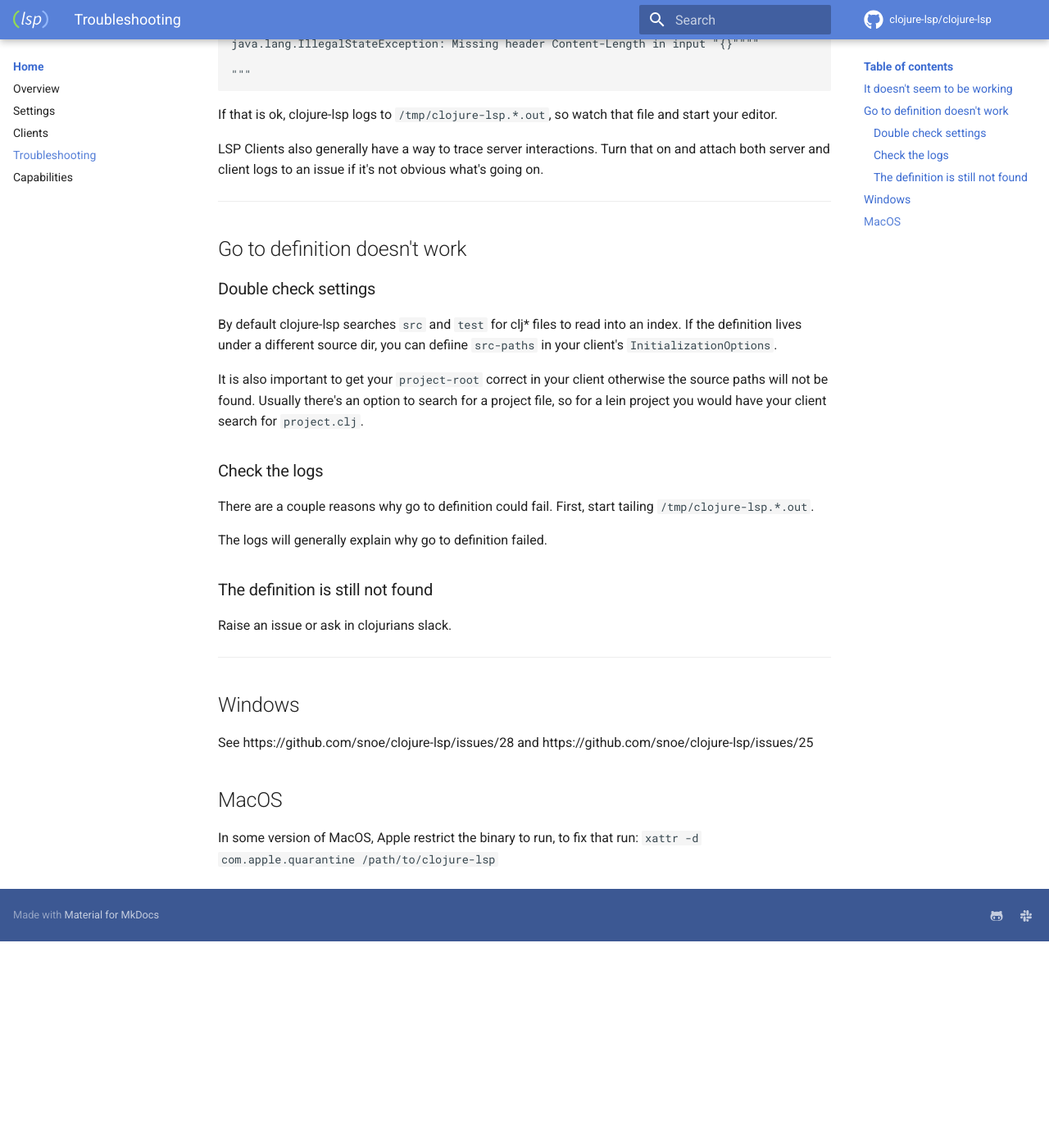
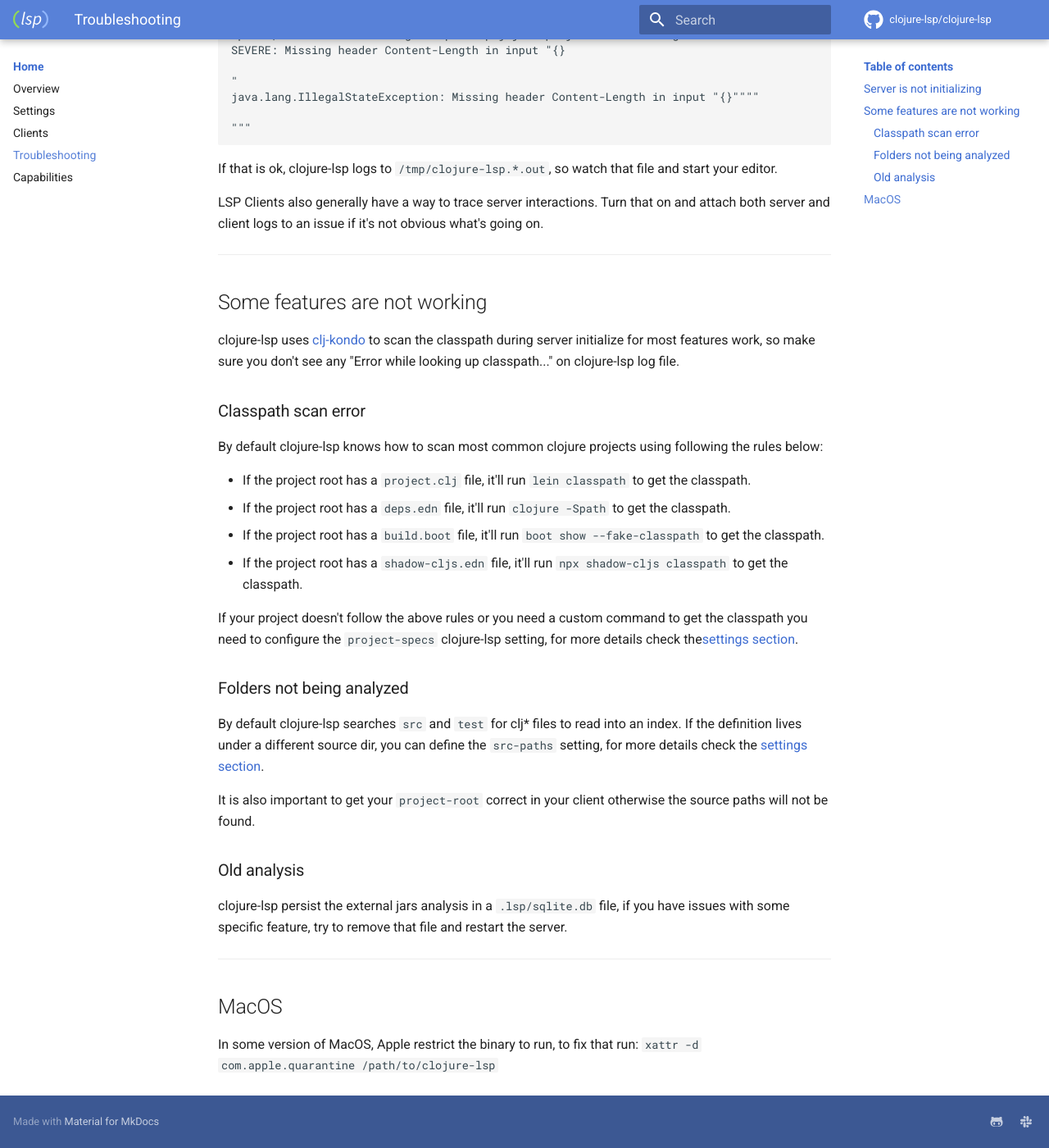
Before and after one commit to clojure-lsp/clojure-lsp, an MkDocs documentation site: the page built from docs/troubleshooting.md, in a window 1280 px wide and 1400 px high, scrolled down 446 px. Shown: the whole window at 82% size. Built offline with MkDocs 1.6.1 and Material for MkDocs 9.7.7, drawn with Linux system fonts in a browser that asks for light colours; comment, search, counter and statistics services are not loaded; before the commit the page ends 1594 px from its top, so only the background shows below that; some of the changed text lies outside the part shown.

Commit message:
[docs] Update troubeshooting section

````diff
--- a/docs/troubleshooting.md
+++ b/docs/troubleshooting.md
@@ -1,8 +1,10 @@
 # Troubleshooting
 
-## It doesn't seem to be working
+Check if each step below is working:
 
-If you're downloading the release, try running it from the command line, it should start up and start reading stdin.
+## Server is not initializing
+
+Check if the executable is working running it from the command line, it should start up and start reading stdin.
 Type `{}\n\n` and you should get something like:
 
 ```
@@ -23,31 +25,36 @@ If that is ok, clojure-lsp logs to `/tmp/clojure-lsp.*.out`, so watch that file
 LSP Clients also generally have a way to trace server interactions. Turn that on and attach both server and client logs to an issue if it's not obvious what's going on.
 
 ---
-## Go to definition doesn't work
 
-### Double check settings
+## Some features are not working
+
+clojure-lsp uses [clj-kondo](https://github.com/clj-kondo/clj-kondo) to scan the classpath
+during server initialize for most features work, so make sure you don't see any "Error while looking up classpath..." on clojure-lsp log file.
+
+### Classpath scan error
+
+By default clojure-lsp knows how to scan most common clojure projects using following the rules below:
+
+- If the project root has a `project.clj` file, it'll run `lein classpath` to get the classpath.
+- If the project root has a `deps.edn` file, it'll run `clojure -Spath` to get the classpath.
+- If the project root has a `build.boot` file, it'll run `boot show --fake-classpath` to get the classpath.
+- If the project root has a `shadow-cljs.edn` file, it'll run `npx shadow-cljs classpath` to get the classpath.
+
+If your project doesn't follow the above rules or you need a custom command to get the classpath you need to configure the `project-specs` clojure-lsp setting, for more details check the[settings section](https://clojure-lsp.github.io/clojure-lsp/settings/).
+
+### Folders not being analyzed
 
 By default clojure-lsp searches `src` and `test` for clj* files to read into an index.
-If the definition lives under a different source dir, you can defiine `src-paths` in your client's `InitializationOptions`.
+If the definition lives under a different source dir, you can define the `src-paths` setting, for more details check the [settings section](https://clojure-lsp.github.io/clojure-lsp/settings/).
 
 It is also important to get your `project-root` correct in your client otherwise the source paths will not be found.
-Usually there's an option to search for a project file, so for a lein project you would have your client search for `project.clj`.
 
-### Check the logs
+### Old analysis
 
-There are a couple reasons why go to definition could fail. First, start tailing `/tmp/clojure-lsp.*.out`.
-
-The logs will generally explain why go to definition failed.
-
-### The definition is still not found
-
-Raise an issue or ask in clojurians slack.
+clojure-lsp persist the external jars analysis in a `.lsp/sqlite.db` file, if you have issues with some specific feature,
+try to remove that file and restart the server.
 
 ---
-## Windows
-
-See https://github.com/snoe/clojure-lsp/issues/28 and https://github.com/snoe/clojure-lsp/issues/25
-
 ## MacOS
 
 In some version of MacOS, Apple restrict the binary to run, to fix that run: `xattr -d com.apple.quarantine /path/to/clojure-lsp`
````
